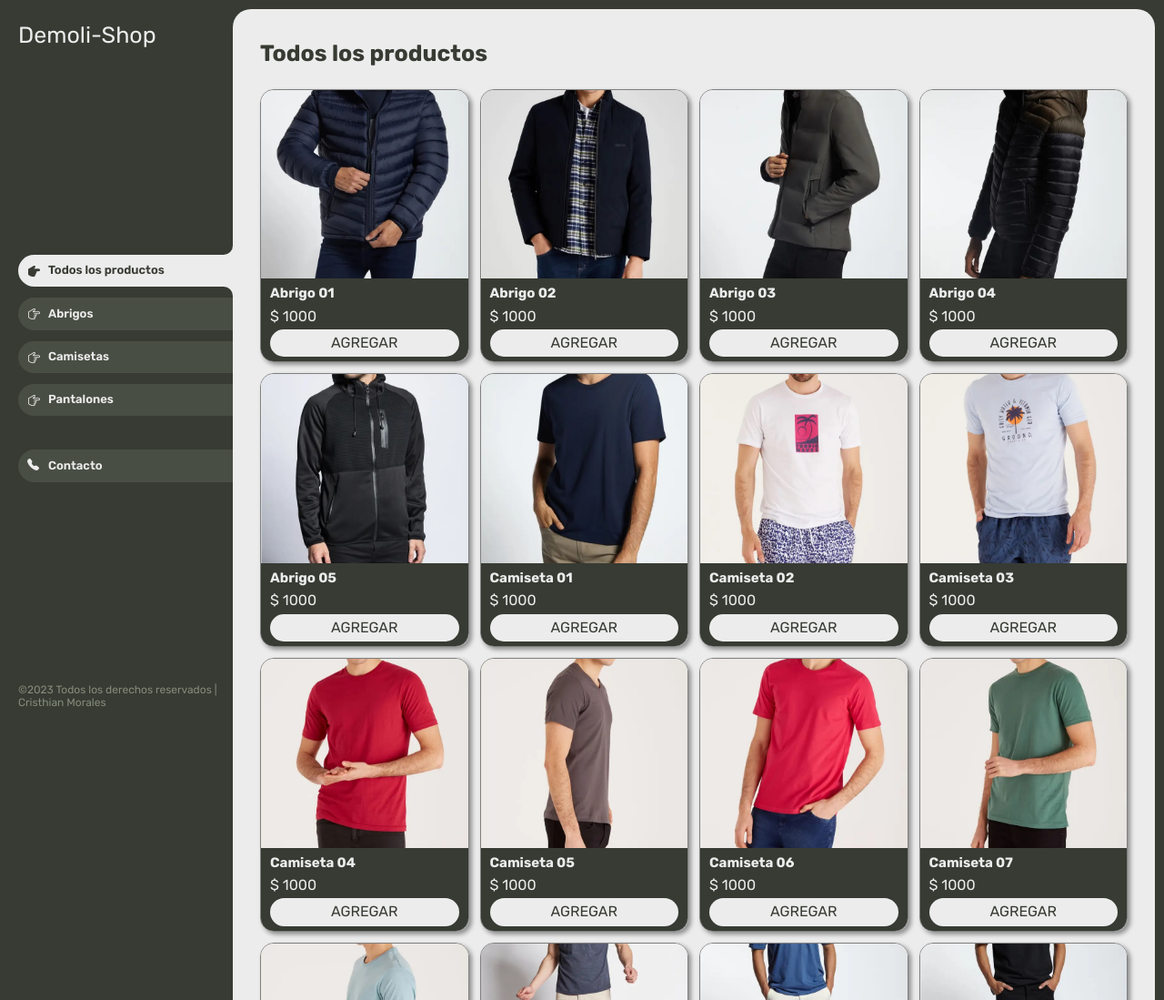
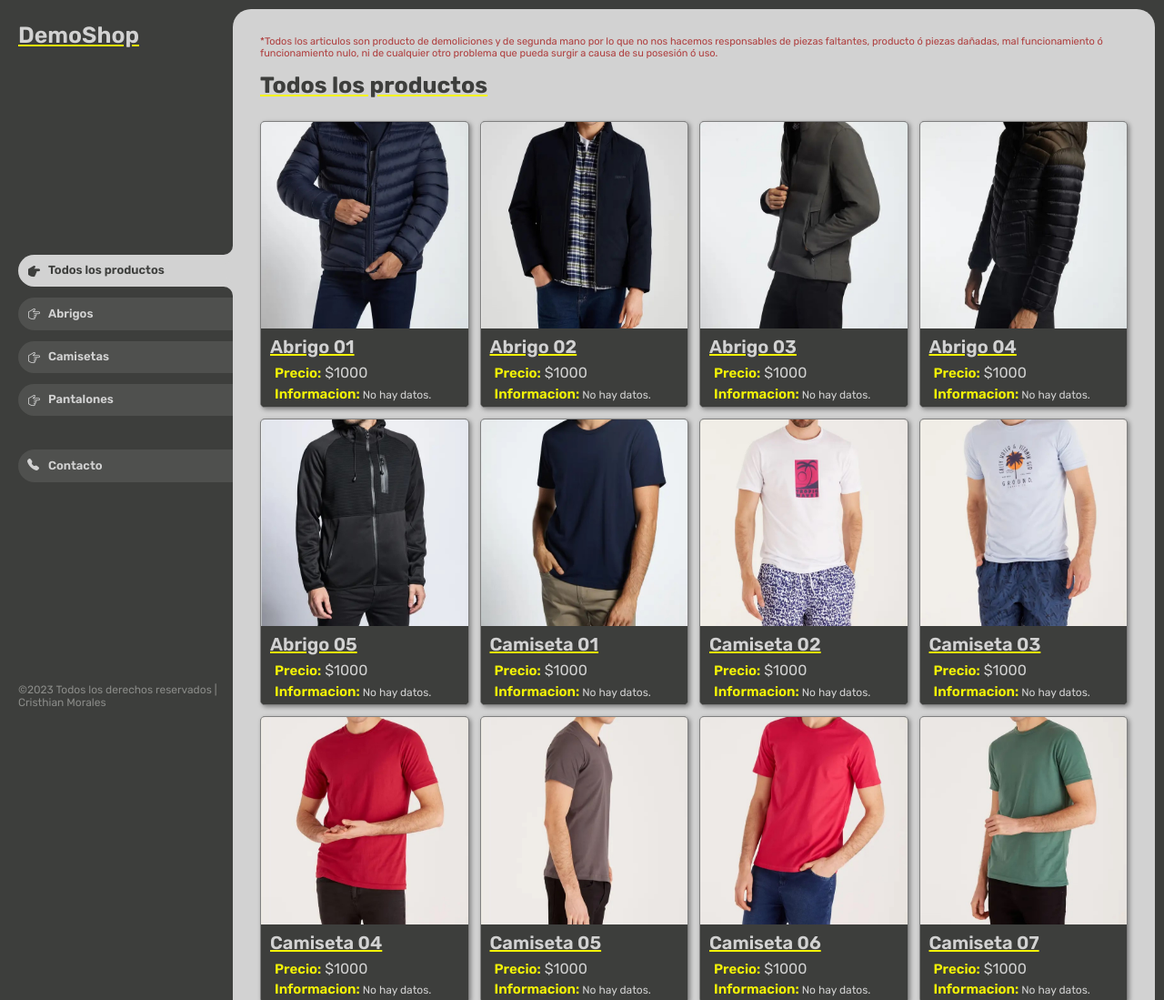
Before and after one commit to Camoralesh27/catalogo-productos_CarpiCoder, a website: page index.html in a window 1280 px wide. Shown: the top 1099 px of the page at 91% size. Drawn offline with nearby package versions, Linux system fonts and the light colour scheme.

Commit message:
agregando warning y descripcion en productos

```diff
--- a/index.html
+++ b/index.html
@@ -9,6 +9,7 @@
 
     <!-- title -->
     <title>Demoli-Shop</title>
+    <link rel="shortcut icon" href="./src/img/demolicion.png" type="image/x-icon">
 
     <!-- icons -->
     <link rel="stylesheet" href="https://cdn.jsdelivr.net/npm/bootstrap-icons@1.11.2/font/bootstrap-icons.min.css">
@@ -38,7 +39,7 @@
             </button>
 
             <header class="aside__header">
-                <a class="aside__link-logo" href="./index.html"><h1 class="aside__logo">Demoli-Shop</h1></a>
+                <a class="aside__link-logo" href="./index.html"><h1 class="aside__logo">DemoShop</h1></a>
             </header>
 
             <nav class="nav">
@@ -59,6 +60,7 @@
                     <li>
                         <a class="nav__menu nav__cart" href="./contacto.html"><i class="bi bi-telephone-fill"></i>Contacto</a>
                     </li>
+
                     <!-- <li>
                         <a class="nav__menu nav__cart" href="./carrito.html"><i class="bi bi-cart-fill"></i>Carrito <span class="numero">0</span></a>
                     </li> -->
@@ -70,18 +72,23 @@
             </footer>
         </aside>
 
+        <main class="grid">
+            <p class="grid__warning">*Todos los articulos son producto de demoliciones y de segunda mano por lo que no nos hacemos responsables de piezas faltantes, producto ó piezas dañadas, mal funcionamiento ó funcionamiento nulo, ni de cualquier otro problema que pueda surgir a causa de su posesión ó uso.</p>
 
-        <main class="grid">
             <h2 id="grid__header" class="grid__header">Todos los productos</h2>
 
             <div class="grid__products" id="grid__products">
+
                 <!-- JS fills this  -->
                 <!-- <div class="product">
-                    <img class="product__img" src="../src/img/abrigos/01.jpg" alt="abrigo" >
+                    <img class="product__img" src="../src/img/abrigos/01.jpg" alt="abrigo" loading="lazy">
                     <div class="product__details">
                         <h3 class="product__header">Abrigo 01</h3>
-                        <p class="product__price">$1,000</p>
-                        <button class="product__add">Agregar</button>
+                        <p class="product__price"><span class="product__bold">Precio:</span> $1,000</p>
+                        <p class="product__description">
+                            <span class="product__bold">Informacion:</span><br> Lorem ipsum dolor sit amet consectetur adipisicing elit. Non autem excepturi ut, quos laboriosam. Non autem excepturi ut, quos laboriosam.Non autem excepturi ut, quos laboriosam
+                        </p>
+                        <button class="product__add">Me interesa</button>
                     </div>
                 </div> -->
 
--- a/js/main.js
+++ b/js/main.js
@@ -9,7 +9,8 @@ const productos = [
             nombre: "Abrigos",
             id: "abrigos"
         },
-        precio: 1000
+        precio: 1000,
+        descripcion: "No hay datos."
     },
     {
         id: "abrigo-02",
@@ -19,7 +20,8 @@ const productos = [
             nombre: "Abrigos",
             id: "abrigos"
         },
-        precio: 1000
+        precio: 1000,
+        descripcion: "No hay datos."
     },
     {
         id: "abrigo-03",
@@ -29,7 +31,8 @@ const productos = [
             nombre: "Abrigos",
             id: "abrigos"
         },
-        precio: 1000
+        precio: 1000,
+        descripcion: "No hay datos."
     },
     {
         id: "abrigo-04",
@@ -39,7 +42,8 @@ const productos = [
             nombre: "Abrigos",
             id: "abrigos"
         },
-        precio: 1000
+        precio: 1000,
+        descripcion: "No hay datos."
     },
     {
         id: "abrigo-05",
@@ -49,7 +53,8 @@ const productos = [
             nombre: "Abrigos",
             id: "abrigos"
         },
-        precio: 1000
+        precio: 1000,
+        descripcion: "No hay datos."
     },
     // Camisetas
     {
@@ -60,7 +65,8 @@ const productos = [
             nombre: "Camisetas",
             id: "camisetas"
         },
-        precio: 1000
+        precio: 1000,
+        descripcion: "No hay datos."
     },
     {
         id: "camiseta-02",
@@ -70,7 +76,8 @@ const productos = [
             nombre: "Camisetas",
             id: "camisetas"
         },
-        precio: 1000
+        precio: 1000,
+        descripcion: "No hay datos."
     },
     {
         id: "camiseta-03",
@@ -80,7 +87,8 @@ const productos = [
             nombre: "Camisetas",
             id: "camisetas"
         },
-        precio: 1000
+        precio: 1000,
+        descripcion: "No hay datos."
     },
     {
         id: "camiseta-04",
@@ -90,7 +98,8 @@ const productos = [
             nombre: "Camisetas",
             id: "camisetas"
         },
-        precio: 1000
+        precio: 1000,
+        descripcion: "No hay datos."
     },
     {
         id: "camiseta-05",
@@ -100,7 +109,8 @@ const productos = [
             nombre: "Camisetas",
             id: "camisetas"
         },
-        precio: 1000
+        precio: 1000,
+        descripcion: "No hay datos."
     },
     {
         id: "camiseta-06",
@@ -110,7 +120,8 @@ const productos = [
             nombre: "Camisetas",
             id: "camisetas"
         },
-        precio: 1000
+        precio: 1000,
+        descripcion: "No hay datos."
     },
     {
         id: "camiseta-07",
@@ -120,7 +131,8 @@ const productos = [
             nombre: "Camisetas",
             id: "camisetas"
         },
-        precio: 1000
+        precio: 1000,
+        descripcion: "No hay datos."
     },
     {
         id: "camiseta-08",
@@ -130,7 +142,8 @@ const productos = [
             nombre: "Camisetas",
             id: "camisetas"
         },
-        precio: 1000
+        precio: 1000,
+        descripcion: "No hay datos."
     },
     // Pantalones
     {
@@ -141,7 +154,8 @@ const productos = [
             nombre: "Pantalones",
             id: "pantalones"
         },
-        precio: 1000
+        precio: 1000,
+        descripcion: "No hay datos."
     },
     {
         id: "pantalon-02",
@@ -151,7 +165,8 @@ const productos = [
             nombre: "Pantalones",
             id: "pantalones"
         },
-        precio: 1000
+        precio: 1000,
+        descripcion: "No hay datos."
     },
     {
         id: "pantalon-03",
@@ -161,7 +176,8 @@ const productos = [
             nombre: "Pantalones",
             id: "pantalones"
         },
-        precio: 1000
+        precio: 1000,
+        descripcion: "No hay datos."
     },
     {
         id: "pantalon-04",
@@ -171,7 +187,8 @@ const productos = [
             nombre: "Pantalones",
             id: "pantalones"
         },
-        precio: 1000
+        precio: 1000,
+        descripcion: "No hay datos."
     },
     {
         id: "pantalon-05",
@@ -181,7 +198,8 @@ const productos = [
             nombre: "Pantalones",
             id: "pantalones"
         },
-        precio: 1000
+        precio: 1000,
+        descripcion: "No hay datos."
     }
 ];
 
@@ -197,11 +215,13 @@ function cargarProductos(productosElegidos){
         const div = document.createElement("div");
         div.classList.add("product");
         div.innerHTML = `
-                <img class="product__img" src="${producto.imagen}" alt="${producto.titulo}" >
+                <img class="product__img" src="${producto.imagen}" alt="${producto.titulo}" loading="lazy">
                 <div class="product__details">
                     <h3 class="product__header">${producto.titulo}</h3>
-                    <p class="product__price">$ ${producto.precio}</p>
-                    <button class="product__add" id="${producto.id}">Agregar</button>
+                    <p class="product__price"><span class="product__bold">Precio:</span> $${producto.precio}</p>
+                    <p class="product__description">
+                            <span class="product__bold">Informacion:</span> ${producto.descripcion}
+                    </p>
                 </div>
         `;
 
@@ -231,3 +251,17 @@ botonesCategorias.forEach(boton => {
         }
     })
 });
+
+/*
+<div class="product">
+                    <img class="product__img" src="../src/img/abrigos/01.jpg" alt="abrigo" loading="lazy">
+                    <div class="product__details">
+                        <h3 class="product__header">Abrigo 01</h3>
+                        <p class="product__price"><span class="product__bold">Precio:</span> $1,000</p>
+                        <p class="product__description">
+                            <span class="product__bold">Informacion:</span><br> Lorem ipsum dolor sit amet consectetur adipisicing elit. Non autem excepturi ut, quos laboriosam. Non autem excepturi ut, quos laboriosam.Non autem excepturi ut, quos laboriosam
+                        </p>
+                        <!-- <button class="product__add">Me interesa</button> -->
+                    </div>
+                </div>
+ */
--- a/src/scss/base/_globales.scss
+++ b/src/scss/base/_globales.scss
@@ -20,6 +20,10 @@ body {
     color: v.$black;
     font-family: v.$fuentePrincipal;
     font-size: 1.6rem;
+    ::selection{ /* change color of selected text */
+        background-color: rgb(194, 189, 53);
+        color: rgb(58, 58, 58);
+    }
 }
 
 
--- a/src/scss/base/_variables.scss
+++ b/src/scss/base/_variables.scss
@@ -7,11 +7,13 @@ $tablet: 768px;
 $desktop: 1024px;
 
 // Colores
-$clr-main: rgb(55, 59, 51);
-$clr-white: #ececec;
+$clr-main: rgb(61, 62, 60); /* rgb(55, 59, 51) */
+$clr-white: #d2d2d2;
 $clr-gray: #e2e2e2;
 $clr-red: #961818;
 $border: #808080;
+$clr-warning: rgb(175, 63, 63);
+$clr-highlight: rgb(243, 243, 7);
 
 $black: #222726;
 $white: #FFFFFF;
--- a/src/scss/ui/_aside.scss
+++ b/src/scss/ui/_aside.scss
@@ -79,7 +79,8 @@
 
     &__logo {
         max-width: max-content;
-        font-weight: 400;
+        font-weight: 600;
+        text-decoration: underline v.$clr-highlight;
         font-size: 2.5rem;
         color: v.$clr-white;
     }
--- a/src/scss/ui/_products.scss
+++ b/src/scss/ui/_products.scss
@@ -14,11 +14,18 @@
         padding: 2rem;
     }
 
+    &__warning {
+        color: v.$clr-warning;
+        font-size: 1.1rem;
+    }
+
     &__header {
         color: v.$clr-main;
         margin-bottom: 2rem;
         font-weight: 700;
         font-size: 2.5rem;
+        margin-top: 1rem;
+        text-decoration: underline v.$clr-highlight;
     }
 
     &__products {
@@ -41,14 +48,14 @@
 }
 
 .product {
-    box-shadow: 3px 3px 5px rgba(0, 0, 0, 0.4);
-    border-radius: 1.5rem;
+    box-shadow: 2px 2px 5px rgba(0, 0, 0, 0.4);
+    border-radius: .5rem;
     border: 1px solid v.$border;
     overflow: hidden;
+    background-color: v.$clr-main;
 
     &__img {
         max-width: 100%;
-        border-radius: 1rem;
     }
 
     &__details {
@@ -56,7 +63,7 @@
         color: v.$clr-white;
         padding: .5rem 1rem;
         /* border-radius: 0 0 1rem 1rem; */
-        margin-top: -2rem;
+        /* margin-top: -2rem; */
         position: relative;
         display: flex;
         flex-direction: column;
@@ -64,7 +71,26 @@
     }
 
     &__header {
+        font-size: 2rem;
+        font-weight: 600;
+        text-decoration: underline v.$clr-highlight
+    }
+
+    &__bold {
+        font-weight: 600;
         font-size: 1.5rem;
+        color: v.$clr-highlight
+    }
+
+    &__description {
+        font-size: 1.2rem;
+        height: max-content; /* 8rem con boton */
+        /* overflow-y: scroll; */
+    }
+
+    &__description,
+    &__price {
+        padding: 0 .5rem;
     }
 
     &__add {
```
Also changed, not shown: build/css/app.css, src/img/demolicion.png (added), 1 other file.
